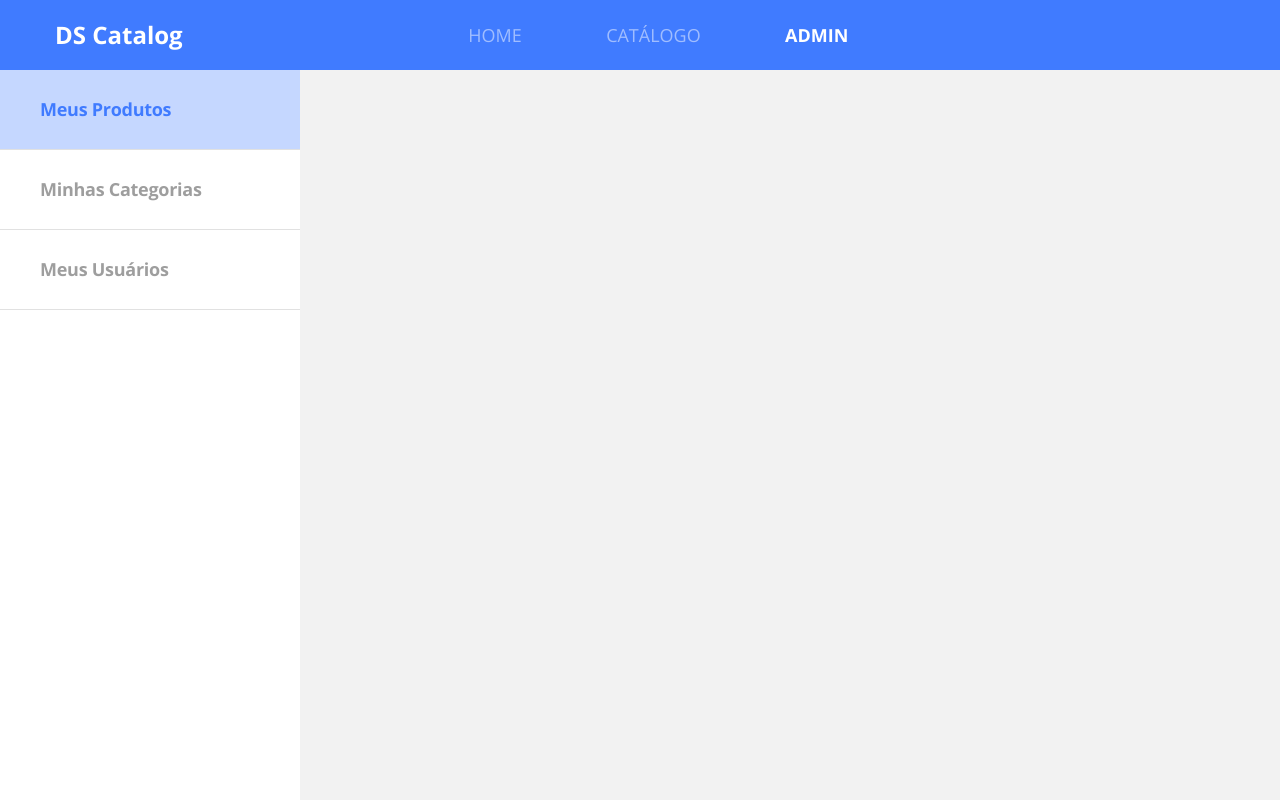
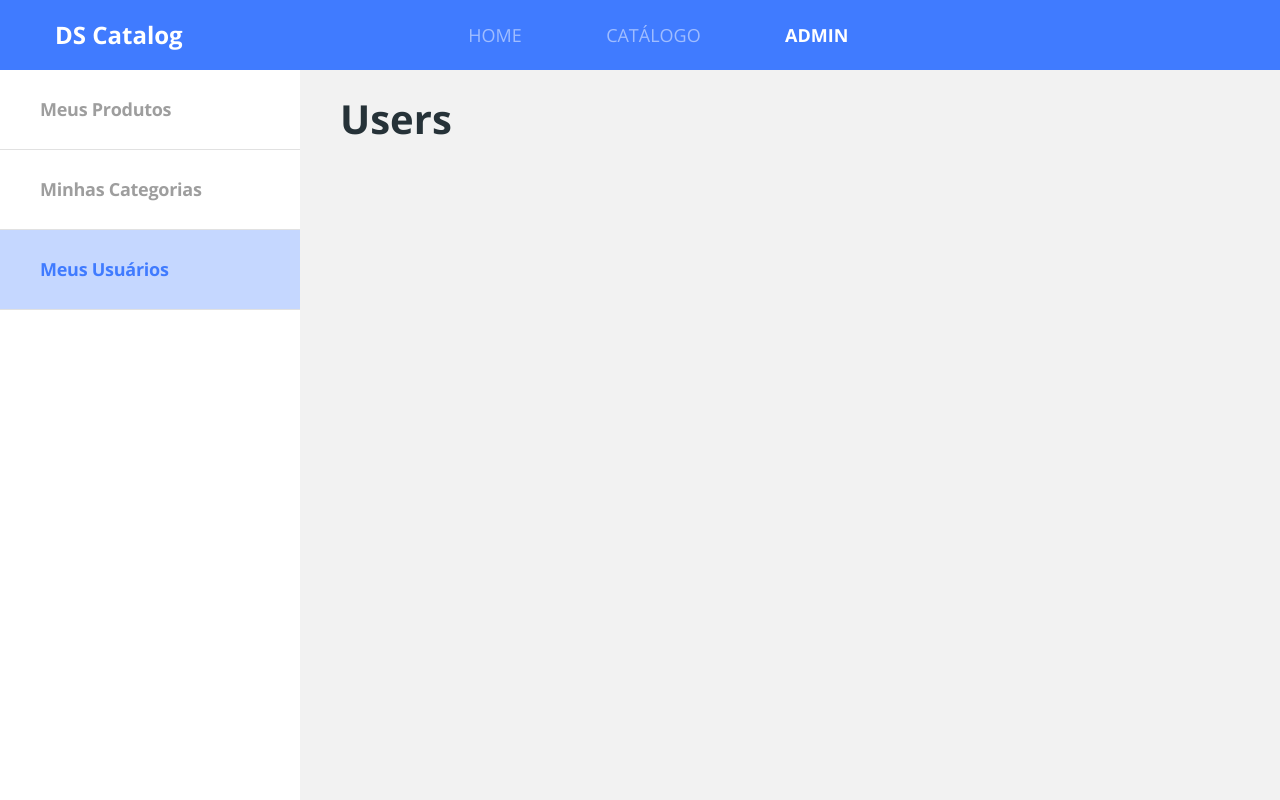
Before and after one commit to MarceloSantiagoCampos/DSCatalog-bootcamp-devsuperior, a React (Create React App) app in the folder front-web/: page /admin/users in a window 1280 px wide. Built offline with nearby package versions, Linux system fonts and the light colour scheme.

Commit message:
Inicial admin routes

```diff
--- a/front-web/src/pages/admin/Components/Navbar/index.tsx
+++ b/front-web/src/pages/admin/Components/Navbar/index.tsx
@@ -1,17 +1,24 @@
 import './styles.scss';
+import { NavLink } from 'react-router-dom';
 
 const Navbar = () => (
 
     <nav className="admin-nav-container">
         <ul>
             <li>
-                <a href="link" className="admin-nav-item active">Meus Produtos</a>
+                <NavLink to="/admin/products" className="admin-nav-item">
+                    Meus Produtos
+                </NavLink>
             </li>
             <li>
-                <a href="link" className="admin-nav-item">Minhas Categorias</a>
+                <NavLink to="/admin/categories" className="admin-nav-item">
+                    Minhas Categorias
+                </NavLink>
             </li>
             <li>
-                <a href="link" className="admin-nav-item">Meus Usuários</a>
+                <NavLink to="/admin/users" className="admin-nav-item">
+                    Meus Usuários
+                </NavLink>
             </li>
         </ul>
     </nav>
--- a/front-web/src/pages/admin/index.tsx
+++ b/front-web/src/pages/admin/index.tsx
@@ -1,8 +1,25 @@
+import './styles.scss'
 import Navbar from './Components/Navbar/index';
+import { Switch, Route } from 'react-router-dom';
+
+
 const Admin = () => {
     return(
-        <div>
+        <div className="admin-container">
             <Navbar />
+            <div className="admin-content">
+                <Switch>
+                    <Route path="/admin/products">
+                        <h1>Products</h1>
+                    </Route>
+                    <Route path="/admin/categories">
+                        <h1>Categories</h1>
+                    </Route>
+                    <Route path="/admin/users">
+                        <h1>Users</h1>
+                    </Route>
+                </Switch>
+            </div>
         </div>
     )
 }
--- /dev/null
+++ b/front-web/src/pages/admin/styles.scss
@@ -0,0 +1,8 @@
+.admin-container {
+    display: flex;
+}
+
+.admin-content{
+    padding: 25px 40px 45px 40px;
+    flex: 1;
+}
```
